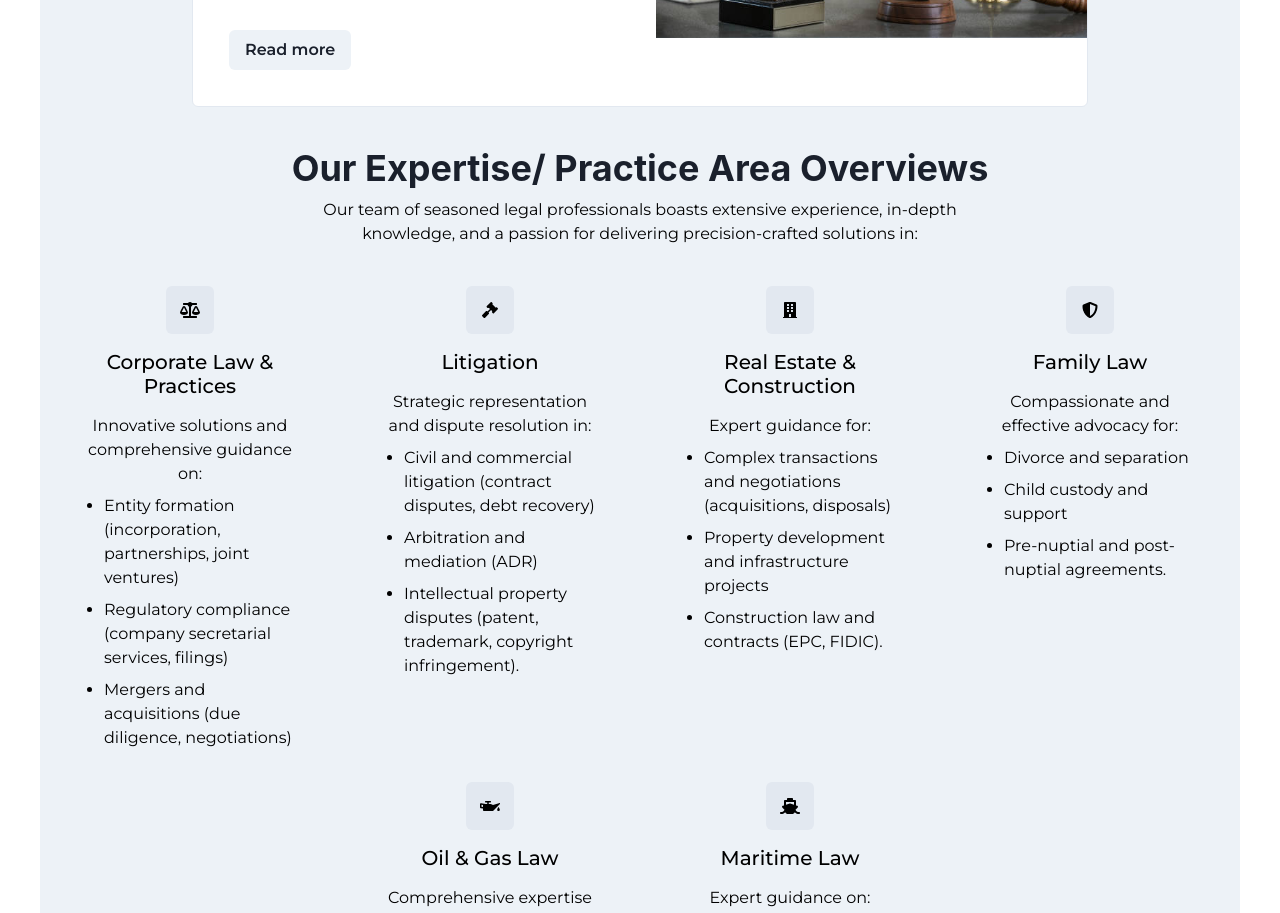
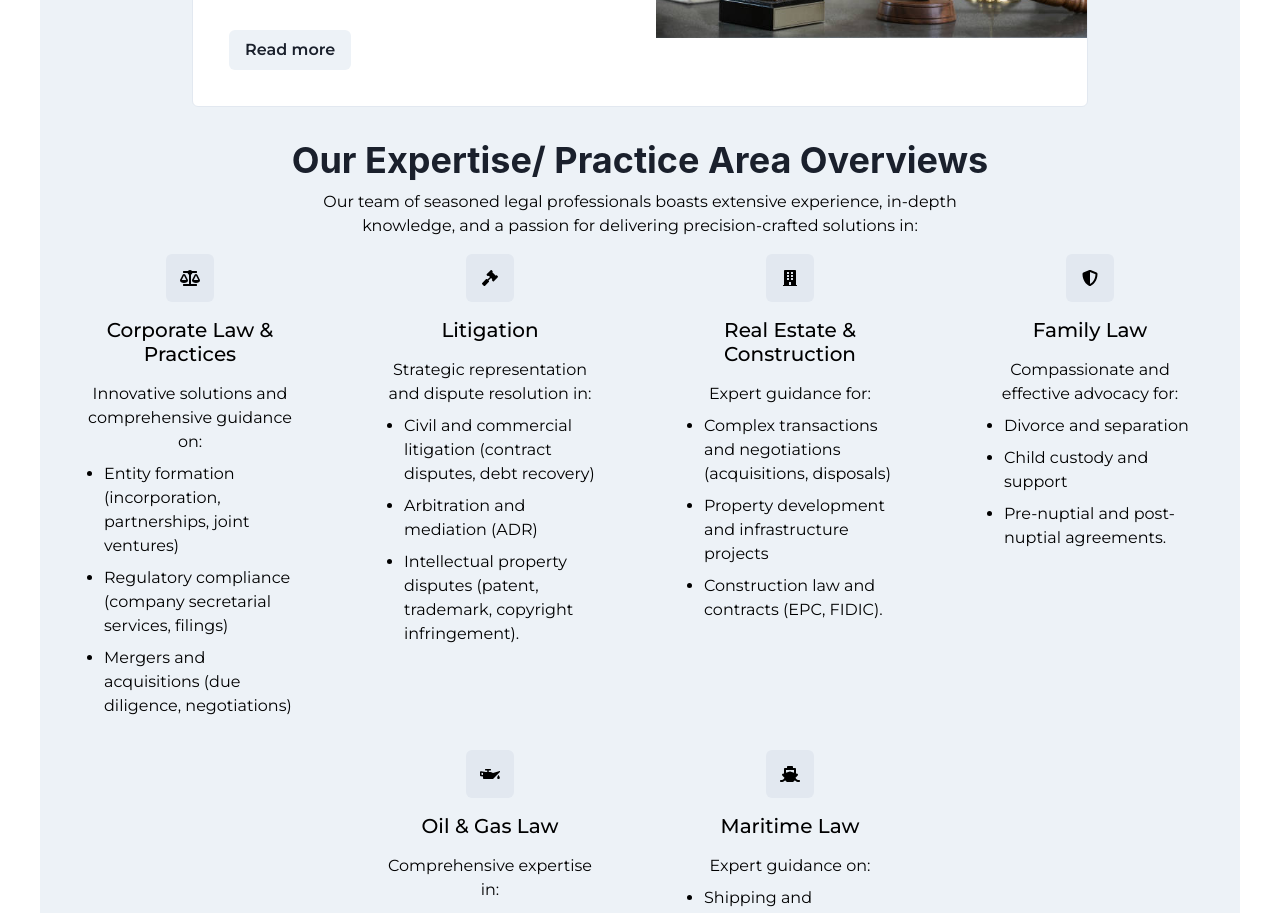
Before and after one commit to Olasupotomiwa/Cedar-notions, a React (Create React App) app: page / in a window 1280 px wide. Shown: the part 960-1873 px from the top of the page. Built offline with nearby package versions, Linux system fonts and the light colour scheme.

Commit message:
Fixed side padding

```diff
--- a/src/Homepage/Panel.js
+++ b/src/Homepage/Panel.js
@@ -30,7 +30,7 @@ const HorizontalCard = () => {
           <Heading size="md" textAlign={{ base: "center", md: "left" }}>
            Our Mission
           </Heading>
-          <Text py="2" textAlign={{ base: "center", md: "justify" }} >
+          <Text py="2" textAlign={{ base: "justify", md: "justify" }} >
           At Cedar Notions & Associates, our mission is to provide exceptional legal services by
 harnessing the power of qualitative research to develop informed strategies and customized
 solutions. We take pride in our commitment to delivering personalized attention to every
--- a/src/Homepage/Services.js
+++ b/src/Homepage/Services.js
@@ -164,7 +164,7 @@ const Earners = () => {
     return (
       <Center>
         <Box py={4} style={carouselContainerStyle} px={0} width={"900%"}>
-          <Box textAlign={"center"} p={6} mt={4}>
+          <Box textAlign={"center"} p={0} mt={8}>
             <Heading>Our Expertise/ Practice Area Overviews</Heading>
 
             <Text
@@ -216,7 +216,7 @@ const Earners = () => {
         wrap="wrap"
         fontFamily="Clash Grotesk"
       >
-        <Box textAlign={"center"} p={6} mt={4}>
+        <Box textAlign={"center"} p={0} mt={8}>
           <Heading>Our Expertise/ Practice Area Overviews</Heading>
 
           <Text
```
